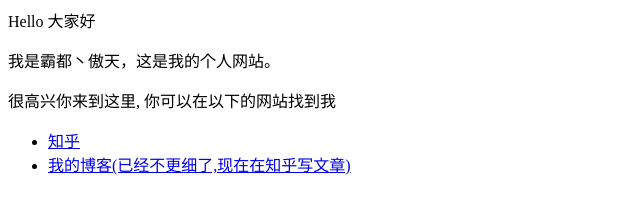
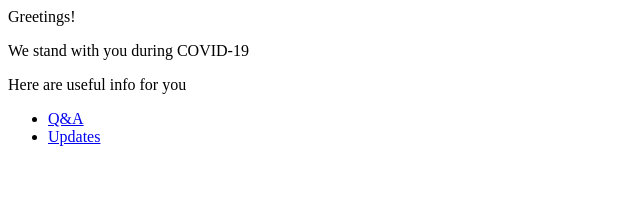
Before and after one commit to Infopage/SGHelp, a plain HTML site: page index.html in a window 1280 px wide. Shown: the whole page, without its empty margins (0-640 px from the left). Drawn offline with Linux system fonts and the light colour scheme.

Commit message:
Update index.html

```diff
--- a/index.html
+++ b/index.html
@@ -1,8 +1,8 @@
-<p>Hello 大家好</p>
-<p>我是霸都丶傲天，这是我的个人网站。 </p>
-<p>很高兴你来到这里, 你可以在以下的网站找到我</p>
+<p>Greetings!</p>
+<p>We stand with you during COVID-19 </p>
+<p>Here are useful info for you</p>
 
 <ul>
-  <li> <a href="https://www.zhihu.com/people/AJLoveChina">知乎</a> </li>
-  <li> <a href="http://hejie.nigeerhuo.com">我的博客(已经不更细了,现在在知乎写文章)</a> </li>
+  <li> <a href="https://www.zhihu.com/people/AJLoveChina">Q&A</a> </li>
+  <li> <a href="http://hejie.nigeerhuo.com">Updates</a> </li>
 </ul>
```
